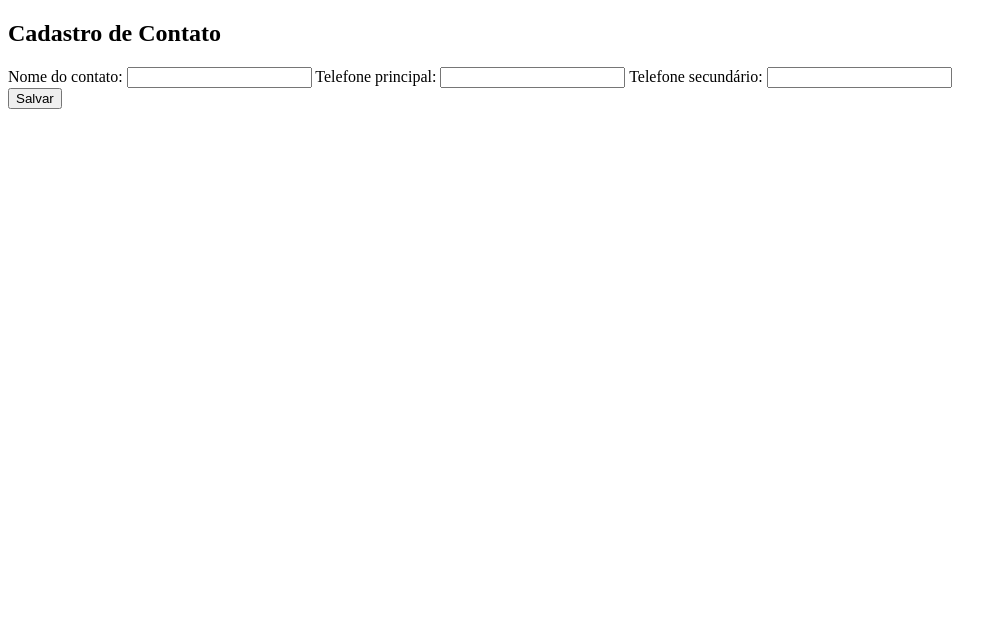
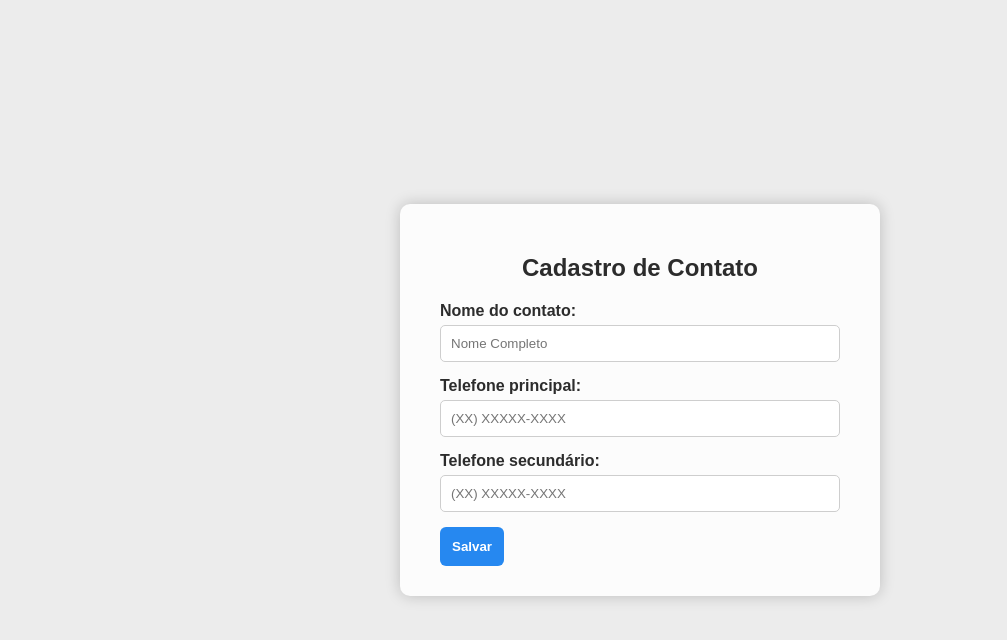
Before and after one commit to XandeBona/exercicioAvaliativoJs, a plain HTML site: page index.html in a window 1280 px wide. Shown: the whole page, without its empty margins (0-1007 px from the left). Drawn offline with Linux system fonts and the light colour scheme.

Commit message:
Realizado css da pagina

```diff
--- a/index.html
+++ b/index.html
@@ -14,11 +14,11 @@
         <h2>Cadastro de Contato</h2>
         <div class="div_formulario">
             <label for="contact_name">Nome do contato:</label>
-            <input type="text" id="contact_name">
+            <input type="text" id="contact_name" placeholder="Nome Completo" required>
             <label for="primary_phone">Telefone principal:</label>
-            <input type="tel" id="primary_phone">
+            <input type="tel" id="primary_phone" placeholder="(XX) XXXXX-XXXX" required>
             <label for="secondary_phone">Telefone secundário:</label>
-            <input type="tel" id="secondary_phone">
+            <input type="tel" id="secondary_phone" placeholder="(XX) XXXXX-XXXX" required>
         </div>
         <button id="contact_button">Salvar</button>
     </div>
--- a/style.css
+++ b/style.css
@@ -0,0 +1,66 @@
+:root {
+  --cor-principal: #2688f0;
+}
+
+body {
+  font-family: Arial, sans-serif;
+  background-color: #ececec;
+  display: flex;
+  justify-content: center;
+  align-items: center;
+  height: 100vh;
+  margin: 0;
+}
+
+.div_container {
+  background-color: rgb(252, 252, 252);
+  padding: 30px 40px;
+  border-radius: 10px;
+  box-shadow: 0 0 15px rgba(0, 0, 0, 0.2);
+  width: 100%;
+  max-width: 400px;
+}
+
+h2 {
+  margin-bottom: 20px;
+  text-align: center;
+  color: #2c2c2c;
+}
+
+.div_formulario {
+  display: flex;
+  flex-direction: column;
+}
+
+.div_formulario label {
+  margin-bottom: 5px;
+  font-weight: bold;
+  color: #2c2c2c;
+}
+
+.div_formulario input {
+  padding: 10px;
+  margin-bottom: 15px;
+  border: 1px solid #cecece;
+  border-radius: 5px;
+}
+
+.div_formulario input:focus {
+  border-color: var(--cor-principal);
+  outline: none;
+}
+
+#contact_button {
+  padding: 12px;
+  background-color: var(--cor-principal);
+  color: white;
+  border: none;
+  border-radius: 6px;
+  cursor: pointer;
+  font-weight: bold;
+  transition: background-color 0.3s;
+}
+
+#contact_button:hover {
+  background-color: #27507c;
+}
```
